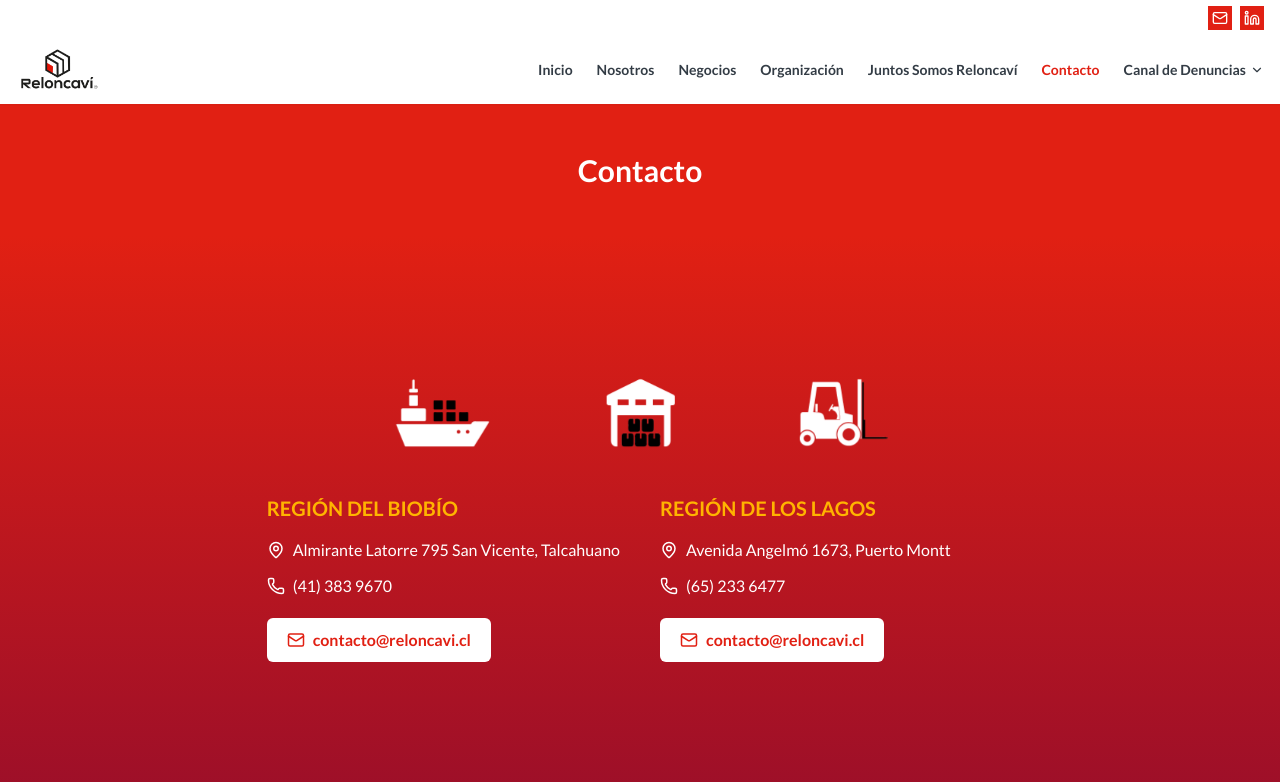
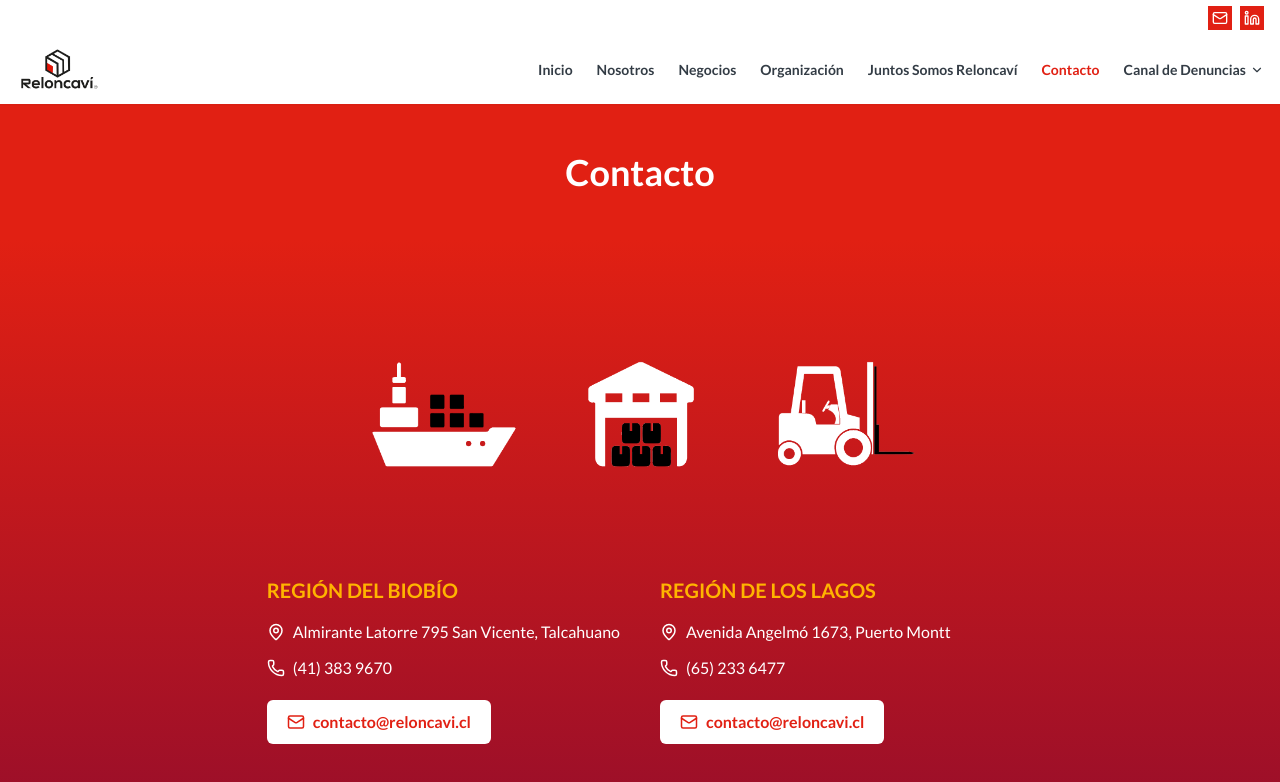
Before and after one commit to KaiseR0409/new-reloncavi-site-demo, a React (Vite) app: page /contacto in a window 1280 px wide. Shown: the top 782 px of the page. Built offline with nearby package versions, Linux system fonts and the light colour scheme.

Commit message:
changes to layout and contact

```diff
--- a/src/components/Layout.jsx
+++ b/src/components/Layout.jsx
@@ -1,10 +1,17 @@
 import { Outlet, useLocation } from "react-router-dom"
+
+import Footer from "./Footer"
 import Navbar from "./Navbar"
-import Footer from "./Footer"
 import ScrollTop from "./ScrollTop"
+import { useEffect } from "react"
 
 export default function Layout() {
   const { pathname } = useLocation()
+
+  // Hace scroll al tope (0, 0) cada vez que la ruta (pathname) cambia
+  useEffect(() => {
+    window.scrollTo(0, 0)
+  }, [pathname])
 
   return (
     <div className="flex flex-col min-h-screen">
--- a/src/pages/Contacto.jsx
+++ b/src/pages/Contacto.jsx
@@ -1,4 +1,5 @@
-import { Mail, Phone, MapPin } from "lucide-react"
+import { Mail, MapPin, Phone } from "lucide-react"
+
 import { CONTACT } from "../data/contact"
 import StampedIcon from "../components/StampedIcon"
 
@@ -8,14 +9,14 @@
   return (
     <div className="flex flex-col flex-1">
       <section className="bg-lust py-12 px-6 text-center">
-        <h1 className="text-3xl font-bold text-white">Contacto</h1>
+        <h1 className="text-4xl font-bold text-white">Contacto</h1>
       </section>
 
       <section className="text-white py-12 px-6 bg-gradient-to-b from-lust to-[#9c0f29] flex-1 flex flex-col justify-center">
         <div className="max-w-7xl mx-auto">
           <div className="grid grid-cols-3 gap-6 mb-10 max-w-xl mx-auto">
             {ICONS.map((i, idx) => (
-              <StampedIcon key={i} src={i} alt="Icono" delay={idx * 180} className="w-full h-20 object-contain" />
+              <StampedIcon key={i} src={i} alt="Icono" delay={idx * 180} className="w-full h-60 object-contain" />
             ))}
           </div>
           <div className="grid gap-10 md:grid-cols-2">
```
